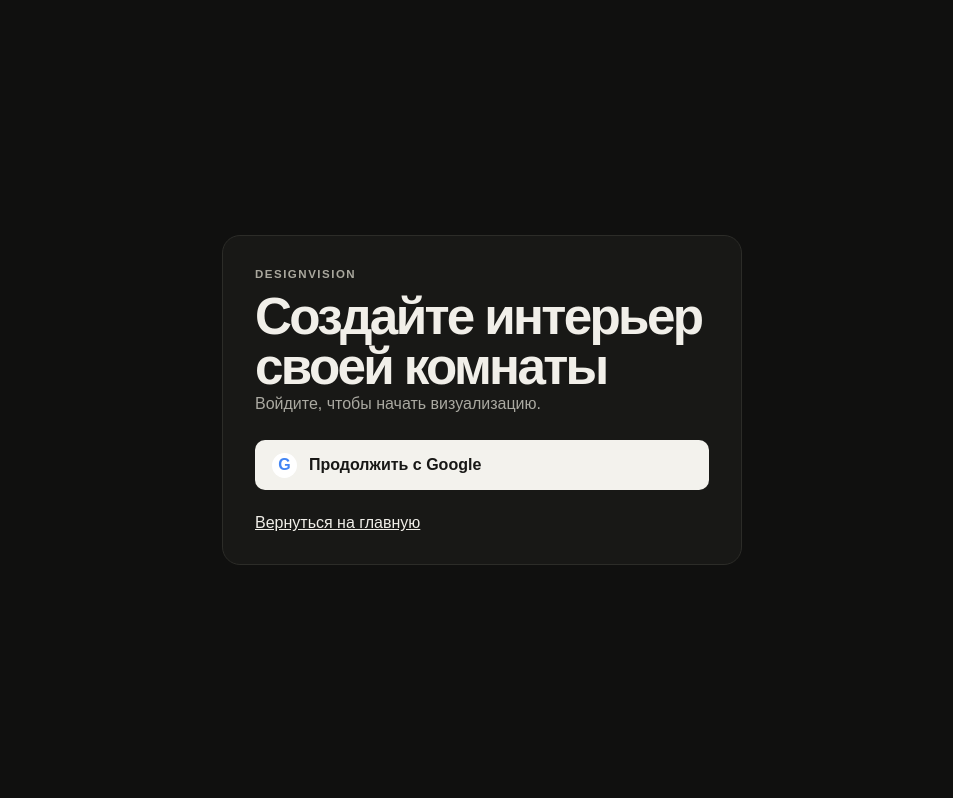
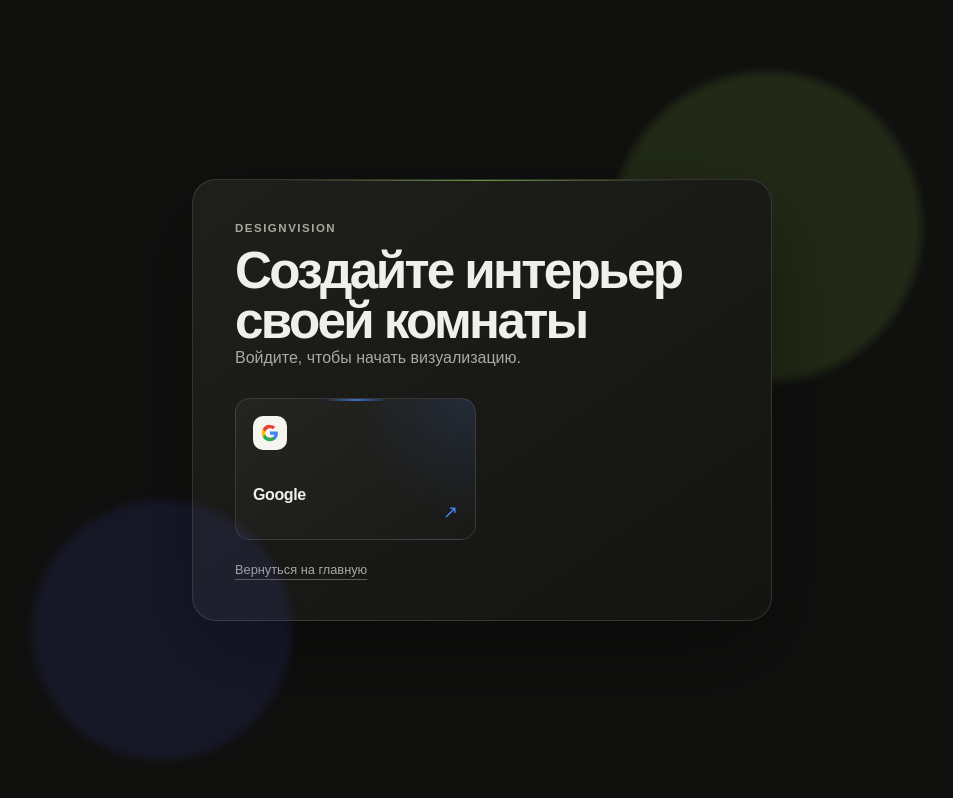
Before and after one commit to Nikita24423/SmartHouses, a Next.js app in the folder web/: page /login in a window 1280 px wide. Shown: the whole page, without its empty margins (158-1111 px from the left). Built offline with nearby package versions, Linux system fonts and the light colour scheme; no server answers.

Commit message:
Polish social sign-in design

```diff
--- a/web/src/app/globals.css
+++ b/web/src/app/globals.css
@@ -68,17 +68,31 @@ select:disabled { color: #85847d; }
 .auth-note { color: #8e8d84; font-size: .82rem; margin: 18px 0 0; text-align: center; }
 .auth-note a { color: #d8d8cf; }
 
-.login-shell { display: grid; min-height: 100vh; place-items: center; width: min(520px, calc(100% - 32px)); margin: 0 auto; }
-.login-card { background: #181816; border: 1px solid #2c2c28; border-radius: 18px; padding: 32px; }
-.login-card h1 { font-size: clamp(2rem, 5vw, 3.2rem); }
-.login-card > p:not(.eyebrow) { color: #aaa9a1; line-height: 1.5; margin-bottom: 24px; }
-.login-card form { margin: 10px 0; }
-.login-card a { display: inline-block; margin-top: 14px; }
-.auth-provider { align-items: center; background: #f3f2ed; border: 1px solid transparent; border-radius: 10px; color: #181816; display: flex; font-weight: 750; gap: 12px; min-height: 50px; padding: 0 16px; transition: transform .2s, box-shadow .2s; width: 100%; }
-.auth-provider:hover { box-shadow: 0 8px 22px rgba(0, 0, 0, .24); transform: translateY(-1px); }
-.auth-provider.yandex { background: #ff4141; color: #fff; }
-.provider-mark { align-items: center; background: #fff; border-radius: 50%; color: #4285f4; display: inline-flex; font-size: 1rem; font-weight: 800; height: 25px; justify-content: center; width: 25px; }
-.yandex .provider-mark { color: #e72929; }
+.login-shell { display: grid; margin: 0 auto; min-height: 100vh; place-items: center; position: relative; width: min(580px, calc(100% - 32px)); }
+.login-shell::before, .login-shell::after { border-radius: 50%; content: ""; filter: blur(4px); pointer-events: none; position: fixed; }
+.login-shell::before { background: rgba(180, 255, 96, .11); height: 310px; right: calc(50% - 440px); top: 9%; width: 310px; }
+.login-shell::after { background: rgba(87, 96, 237, .11); bottom: 5%; height: 260px; left: calc(50% - 450px); width: 260px; }
+.login-card { background: linear-gradient(145deg, rgba(31, 31, 28, .98), rgba(20, 20, 18, .98)); border: 1px solid rgba(226, 226, 211, .14); border-radius: 24px; box-shadow: 0 32px 90px rgba(0, 0, 0, .38); overflow: hidden; padding: 42px; position: relative; width: 100%; }
+.login-card::before { background: linear-gradient(90deg, transparent, rgba(180, 255, 96, .7), transparent); content: ""; height: 1px; left: 14%; opacity: .75; position: absolute; right: 14%; top: 0; }
+.login-card h1 { font-size: clamp(2rem, 5vw, 3.2rem); max-width: 460px; }
+.login-card > p:not(.eyebrow) { color: #aaa9a1; line-height: 1.5; margin-bottom: 28px; }
+.auth-options { display: grid; gap: 12px; grid-template-columns: repeat(2, minmax(0, 1fr)); }
+.auth-options form { margin: 0; min-width: 0; }
+.login-card > a { color: #aaa9a1; display: inline-block; font-size: .8rem; margin-top: 22px; text-decoration-color: #5d5c55; text-underline-offset: 5px; transition: color .2s, text-decoration-color .2s; }
+.login-card > a:hover { color: #f1efe9; text-decoration-color: #b4ff60; }
+.auth-provider { --provider: 180, 255, 96; align-content: space-between; background: radial-gradient(circle at 100% 0, rgba(var(--provider), .13), transparent 44%), linear-gradient(145deg, #242421, #191917); border: 1px solid rgba(235, 235, 221, .13); border-radius: 15px; color: #f1efe9; display: grid; grid-template-columns: 1fr auto; grid-template-rows: auto 1fr auto; min-height: 142px; overflow: hidden; padding: 17px; position: relative; text-align: left; transition: border-color .22s, box-shadow .22s, transform .22s; width: 100%; }
+.auth-provider::before { background: linear-gradient(90deg, transparent, rgb(var(--provider)), transparent); content: ""; height: 2px; left: 12%; opacity: .78; position: absolute; right: 12%; top: 0; transform: scaleX(.35); transition: transform .25s ease; }
+.auth-provider.google { --provider: 66, 133, 244; }
+.auth-provider.yandex { --provider: 255, 69, 69; }
+.auth-provider:hover:not(:disabled) { border-color: rgba(var(--provider), .72); box-shadow: 0 15px 34px rgba(0, 0, 0, .28), 0 0 30px rgba(var(--provider), .12); transform: translateY(-4px); }
+.auth-provider:hover:not(:disabled)::before { transform: scaleX(1); }
+.auth-provider:focus-visible { outline: 2px solid rgb(var(--provider)); outline-offset: 3px; }
+.provider-mark { align-items: center; background: #f6f5f0; border-radius: 10px; color: #e33030; display: inline-flex; font-size: 1.15rem; font-weight: 850; grid-column: 1; height: 34px; justify-content: center; letter-spacing: -.08em; width: 34px; }
+.google .provider-mark { padding: 7px; }
+.google .provider-mark svg { display: block; height: 100%; width: 100%; }
+.provider-name { align-self: end; font-size: 1rem; font-weight: 760; grid-column: 1; letter-spacing: -.025em; }
+.provider-arrow { align-self: end; color: rgb(var(--provider)); font-size: 1.12rem; grid-column: 2; grid-row: 3; line-height: 1; transition: transform .22s; }
+.auth-provider:hover .provider-arrow { transform: translate(2px, -2px); }
 
 .landing-shell { background: radial-gradient(circle at 73% 22%, #222d17 0, transparent 25%), #10100f; min-height: 100vh; overflow: hidden; padding: 26px max(24px, calc((100vw - 1360px) / 2)) 48px; }
 .landing-nav { align-items: center; display: flex; justify-content: space-between; margin: 0 auto; max-width: 1360px; }
--- a/web/src/app/login/page.jsx
+++ b/web/src/app/login/page.jsx
@@ -1,5 +1,16 @@
 import { signIn } from "../../auth";
 import Link from "next/link";
+
+function GoogleMark() {
+  return (
+    <svg aria-hidden="true" viewBox="0 0 24 24">
+      <path fill="#4285F4" d="M21.35 12.23c0-.71-.06-1.4-.18-2.05H12v3.88h5.24a4.48 4.48 0 0 1-1.94 2.94v2.52h3.24c1.9-1.75 2.99-4.33 2.99-7.29Z" />
+      <path fill="#34A853" d="M12 21.75c2.64 0 4.86-.88 6.48-2.38L15.24 16.85c-.9.6-2.05.95-3.24.95-2.55 0-4.71-1.72-5.48-4.03H3.17v2.6A9.78 9.78 0 0 0 12 21.75Z" />
+      <path fill="#FBBC05" d="M6.52 13.77A5.9 5.9 0 0 1 6.21 12c0-.62.11-1.22.31-1.77v-2.6H3.17A9.75 9.75 0 0 0 2.25 12c0 1.57.38 3.06.92 4.37l3.35-2.6Z" />
+      <path fill="#EA4335" d="M12 6.2c1.3 0 2.47.45 3.39 1.32l2.95-2.95C16.86 3.19 14.64 2.25 12 2.25a9.78 9.78 0 0 0-8.83 5.38l3.35 2.6C7.29 7.92 9.45 6.2 12 6.2Z" />
+    </svg>
+  );
+}
 
 function resolveCallbackUrl(value) {
   return typeof value === "string" && value.startsWith("/") && !value.startsWith("//") ? value : "/studio";
@@ -25,8 +36,22 @@ export default async function LoginPage({ searchParams }) {
         <p className="eyebrow">DESIGNVISION</p>
         <h1>Создайте интерьер своей комнаты</h1>
         <p>Войдите, чтобы начать визуализацию.</p>
-        <form action={loginWithGoogle}><button className="auth-provider google" type="submit"><span className="provider-mark">G</span>Продолжить с Google</button></form>
-        {hasYandex && <form action={loginWithYandex}><button className="auth-provider yandex" type="submit"><span className="provider-mark">Я</span>Продолжить с Яндекс</button></form>}
+        <div className="auth-options">
+          <form action={loginWithGoogle}>
+            <button aria-label="Войти с Google" className="auth-provider google" type="submit">
+              <span className="provider-mark"><GoogleMark /></span>
+              <span className="provider-name">Google</span>
+              <span aria-hidden="true" className="provider-arrow">↗</span>
+            </button>
+          </form>
+          {hasYandex && <form action={loginWithYandex}>
+            <button aria-label="Войти с Яндекс" className="auth-provider yandex" type="submit">
+              <span aria-hidden="true" className="provider-mark">Я</span>
+              <span className="provider-name">Яндекс</span>
+              <span aria-hidden="true" className="provider-arrow">↗</span>
+            </button>
+          </form>}
+        </div>
         <Link href="/">Вернуться на главную</Link>
       </section>
     </main>
```
